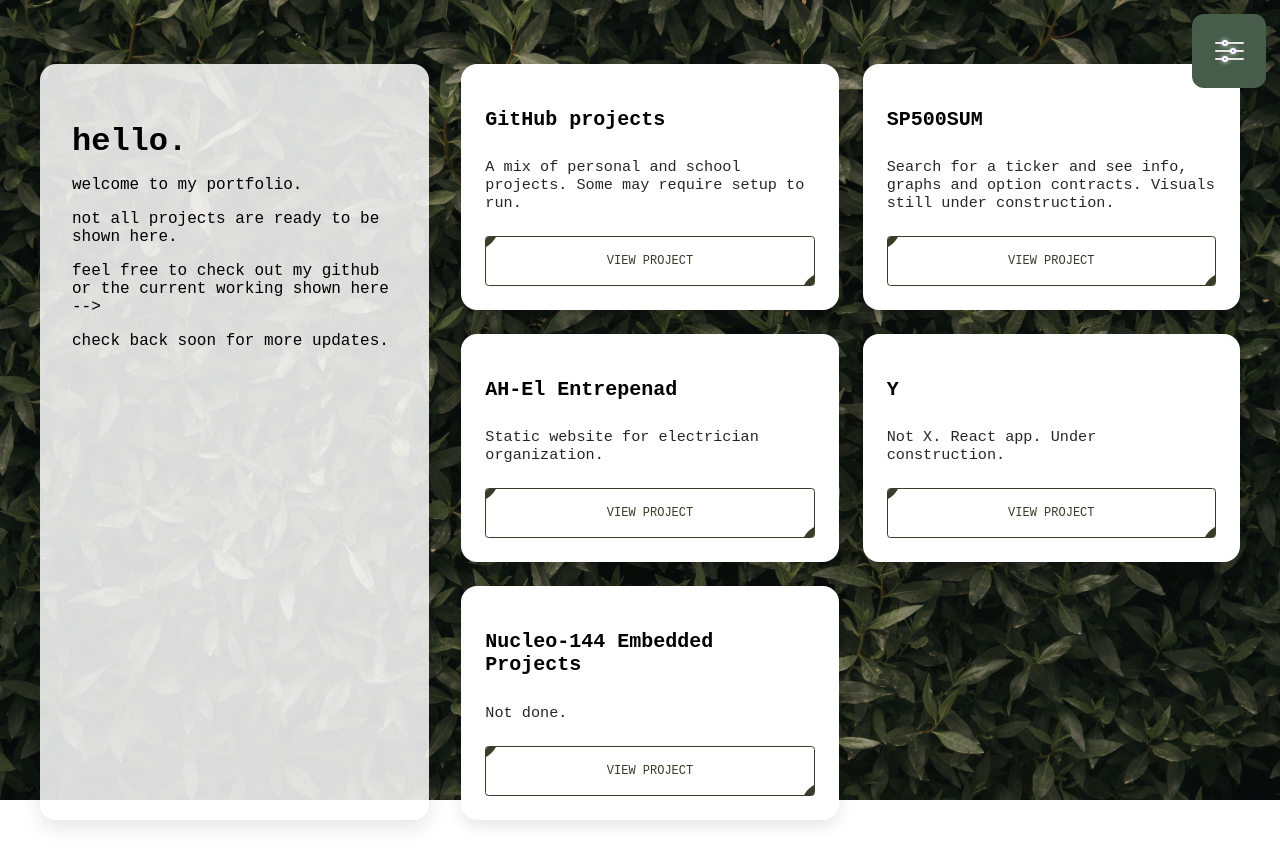
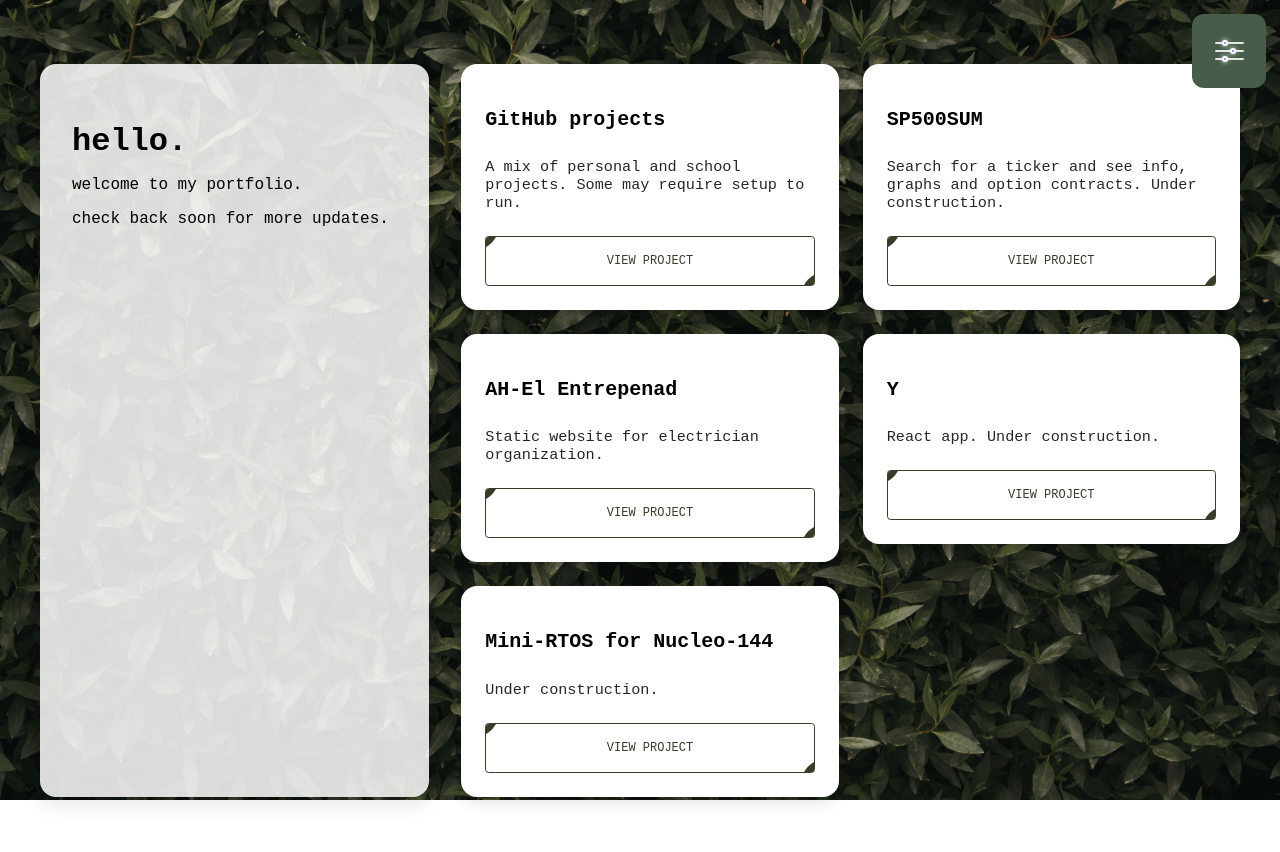
Before and after one commit to rydsundj/rydsundj, a React (Create React App) app: page / in a window 1280 px wide. After the commit the page ends 829 px from the top, so only its background shows below. Built offline with nearby package versions, Linux system fonts and the light colour scheme.

Commit message:
text and link

```diff
--- a/src/pages/Home.js
+++ b/src/pages/Home.js
@@ -6,10 +6,10 @@ import "./Home.css";
 const Home = ({ isDarkMode }) => {
   const projects = [
     { title: "GitHub projects", description: "A mix of personal and school projects. Some may require setup to run.", link: "https://github.com/rydsundj" },
-    { title: "SP500SUM", description: "Search for a ticker and see info, graphs and option contracts. Visuals still under construction.", link: "https://sp500sum-lkk7.vercel.app/" },
+    { title: "SP500SUM", description: "Search for a ticker and see info, graphs and option contracts. Under construction.", link: "https://sp500sum-lkk7.vercel.app/" },
     { title: "AH-El Entrepenad", description: "Static website for electrician organization.", link: "https://ah-el.se" },
-    { title: "Y", description: "Not X. React app. Under construction.", link: "https://y-ten-dun.vercel.app/" },
-    { title: "Nucleo-144 Embedded Projects", description: "Not done.", link: "https://rydsundj.github.io/rydsundj/" },
+    { title: "Y", description: "React app. Under construction.", link: "https://y-ten-dun.vercel.app/" },
+    { title: "Mini-RTOS for Nucleo-144", description: "Under construction.", link: "https://github.com/rydsundj/mini-RTOS" },
   ];
 
   return (
@@ -17,8 +17,6 @@ const Home = ({ isDarkMode }) => {
       <section className={`intro-box ${isDarkMode ? "dark" : ""}`}>
         <h1>hello.</h1>
         <p>welcome to my portfolio.</p>
-        <p>not all projects are ready to be shown here.</p>
-        <p>feel free to check out my github or the current working shown here --></p>
         <p>check back soon for more updates.</p>
       </section>
 
```
